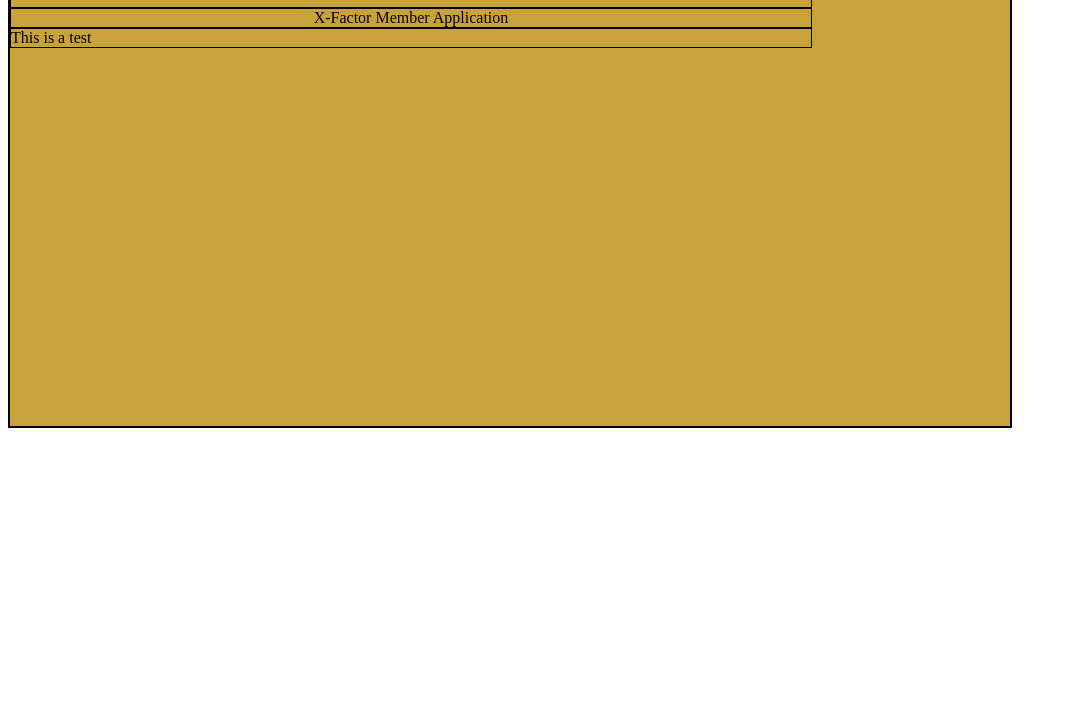
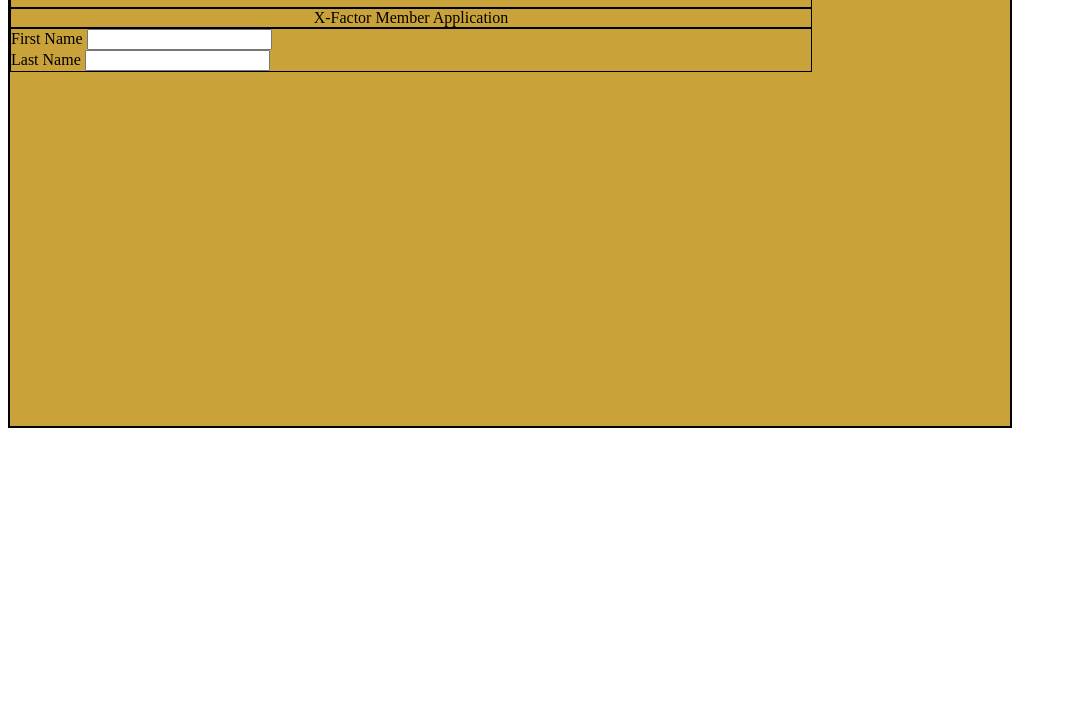
Before and after one commit to lawrmcfa/fakesite.com, a plain HTML site: page Projects/html/SurveyForm.html in a window 1280 px wide. Shown: the part 84-800 px from the top of the page, without its empty margins (0-1067 px from the left). Drawn offline with Linux system fonts and the light colour scheme.

Commit message:
added text input boxes to my form survey project

```diff
--- a/Projects/html/SurveyForm.html
+++ b/Projects/html/SurveyForm.html
@@ -15,7 +15,10 @@
             X-Factor Member Application
         </div>
         <div id="survey-form">
-            This is a test
+            <label>First Name</label>
+            <input type="text"><br>
+            <label>Last Name</label>
+            <input type="text">
         </div>
     </div>
 </body>
```
Also changed, not shown: html/index.html (+4 -6 lines).
